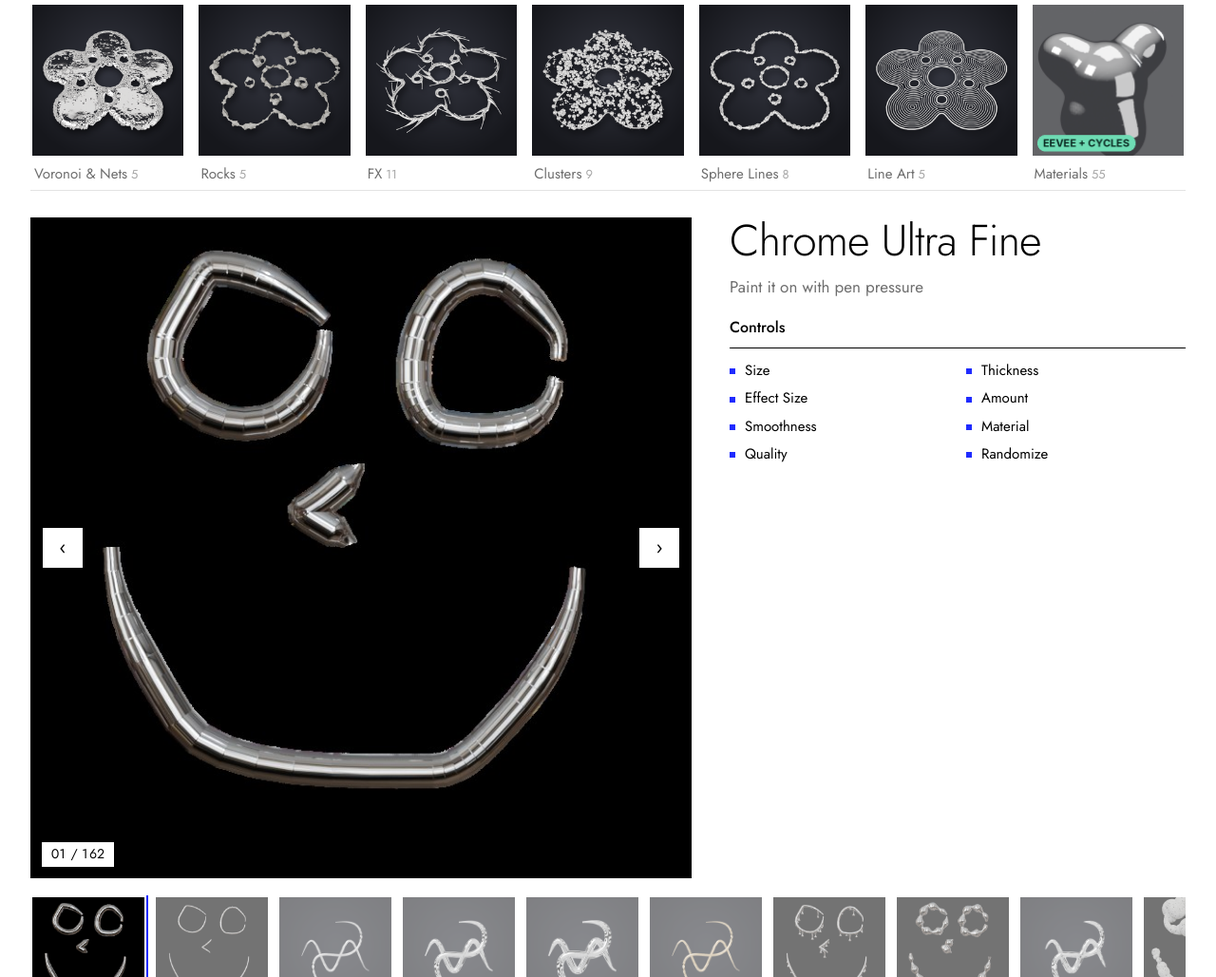
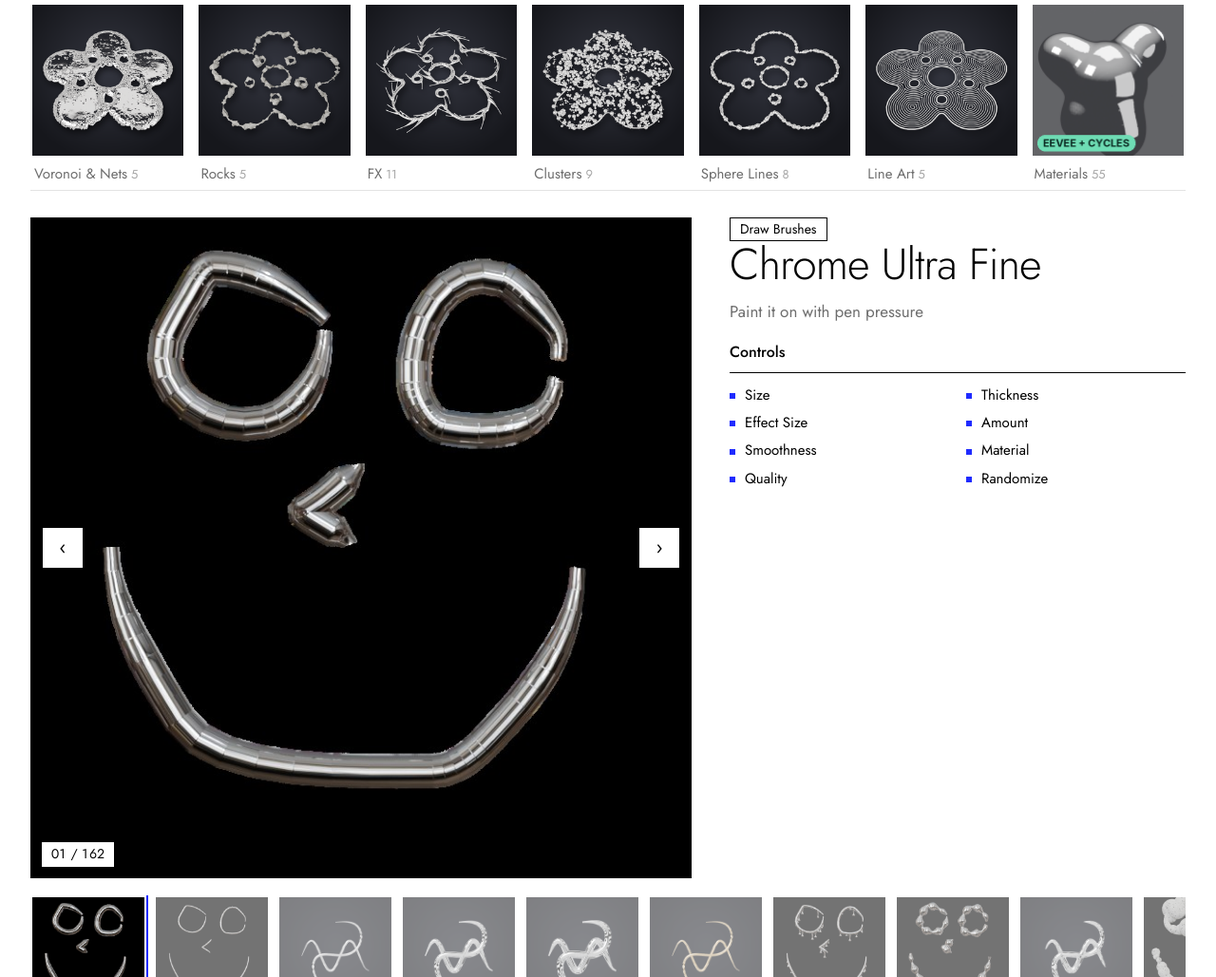
Before and after one commit to wendelinjacober-coder/chrome-type-kit-2-showcase, a plain HTML site: page index.html in a window 1280 px wide. Shown: the part 1721-2750 px from the top of the page at 95% size. Drawn offline with Linux system fonts and the light colour scheme.

Commit message:
Chrome Type Kit 2: strip thumbnails load, category click scrolls to preview, category label back
Co-Authored-By: Claude Haiku 5.5 <noreply@anthropic.com>

```diff
--- a/index.html
+++ b/index.html
@@ -93,7 +93,7 @@ h4{margin:0 0 12px;font-size:16px;font-weight:500;color:var(--ink);padding-botto
 .sx-faq p{color:var(--grey);margin:0 0 14px}
 .sx-foot{margin-top:72px;border-top:1px solid var(--ink);padding:20px 0 48px;display:flex;justify-content:space-between;color:var(--grey);font-size:15px;flex-wrap:wrap;gap:8px}
 @media (max-width:820px){.sx-renders{grid-template-columns:1fr 1fr}.sx-renders .sq:last-child{display:none}.sx-facts{grid-template-columns:1fr 1fr}.sx-how{grid-template-columns:1fr;gap:24px}}
-.pill,.tags,.every,.foot,.info>h4:not(#ctlh){display:none!important}
+.tags,.every,.foot,.info>h4:not(#ctlh){display:none!important}
 </style></head><body><div class="wrap">
 
 <section class="sx-hero">
@@ -163,7 +163,7 @@ let cat='All', list=D.items, i=0;
 function ph(m,small){return `<div class="ph"><span><b>${esc(m.name)}</b>${small?'':'1920 × 1080 render'}${small?'':`<code>${esc(m.hd)}</code>`}</span></div>`}
 // 1080p render first, then the existing preview, then a placeholder naming the file to render
 function pic(m,small){const srcs=[m.hd,m.img].filter(Boolean);if(!srcs.length)return ph(m,small);
- return `<img alt="${esc(m.name)}" ${small?'loading="lazy"':''} src="${esc(srcs[0])}" data-alt="${esc(srcs[1]||'')}"
+ return `<img alt="${esc(m.name)}"  src="${esc(srcs[0])}" data-alt="${esc(srcs[1]||'')}"
   onerror="if(this.dataset.alt){this.src=this.dataset.alt;this.dataset.alt=''}else{this.outerHTML=this.parentNode.dataset.ph}">`}
 function show(n){if(!list.length)return;i=(n+list.length)%list.length;const m=list[i];
  const st=$('#stage');st.dataset.ph=ph(m);st.querySelectorAll('img,.ph').forEach(e=>e.remove());st.insertAdjacentHTML('afterbegin',pic(m));
@@ -179,7 +179,7 @@ function strip(){const s=$('#strip');s.innerHTML=list.map((m,k)=>`<button class=
 function cats(){const c=$('#cats');const names=['All',...D.cats];
  const firstOf=n=>n==='All'?D.items[0]:D.items.find(x=>x.cat===n);
  c.innerHTML=names.map(n=>{const m=firstOf(n);const k=n==='All'?D.items.length:D.items.filter(x=>x.cat===n).length;return `<button aria-pressed="${n===cat}" data-c="${esc(n)}"><span class="cth" data-ph="${esc(ph(m,1))}">${pic(m,1)}</span><span class="cl">${esc(n)}<small>${k}</small></span></button>`}).join('');
- c.querySelectorAll('button').forEach(b=>b.onclick=()=>{cat=b.dataset.c;list=cat==='All'?D.items:D.items.filter(m=>m.cat===cat);cats();strip();show(0)})}
+ c.querySelectorAll('button').forEach(b=>b.onclick=()=>{cat=b.dataset.c;list=cat==='All'?D.items:D.items.filter(m=>m.cat===cat);cats();strip();show(0);document.querySelector('.main').scrollIntoView({behavior:'smooth',block:'start'})})}
 $('#prev').onclick=()=>show(i-1);$('#next').onclick=()=>show(i+1);
 document.addEventListener('keydown',e=>{if(e.key==='ArrowLeft')show(i-1);if(e.key==='ArrowRight')show(i+1)});
 let tx=null;$('#stage').addEventListener('touchstart',e=>tx=e.touches[0].clientX,{passive:true});
```
Also changed, not shown: superhive.html (+3 -3 lines).
